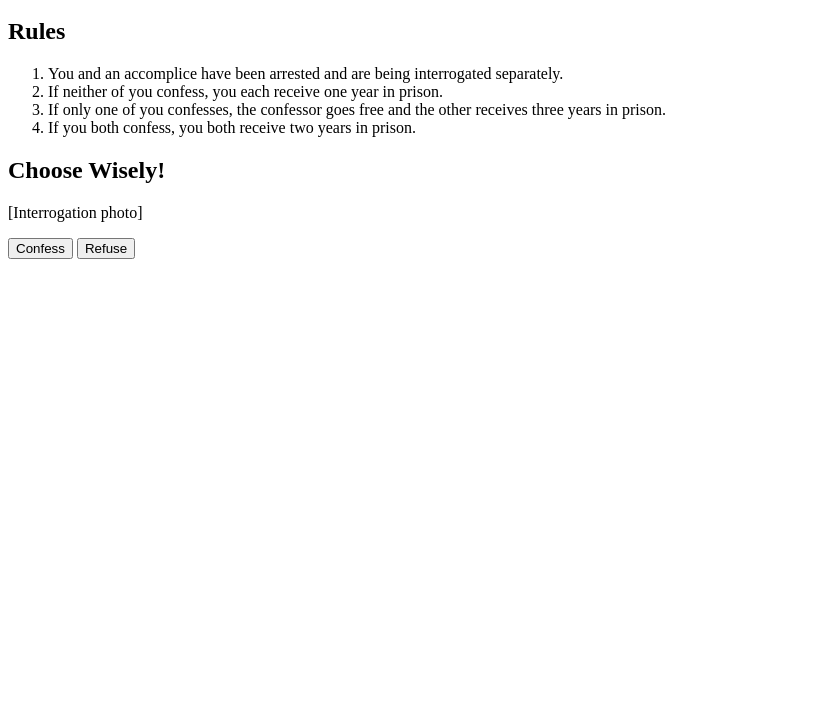
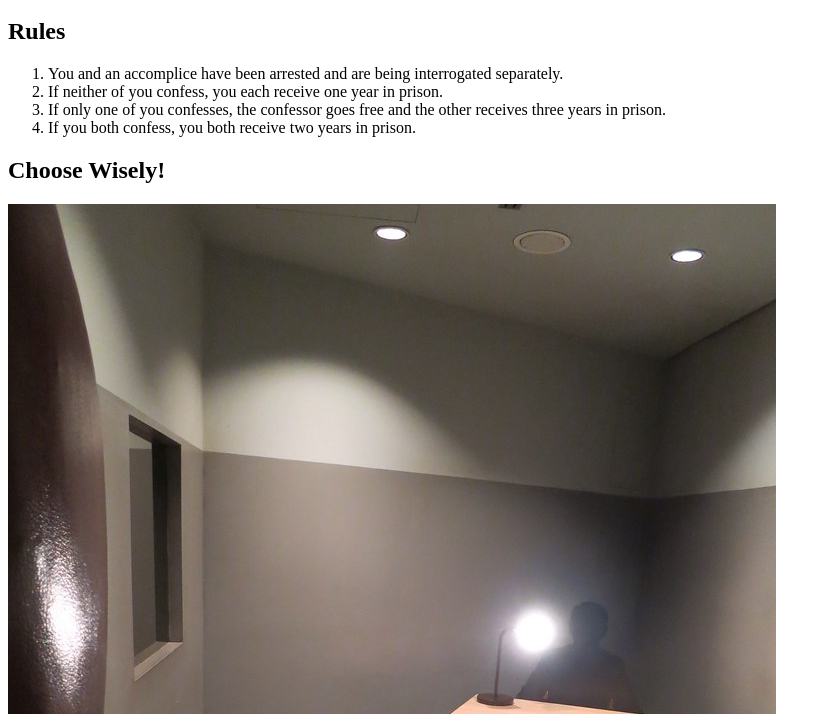
Before and after one commit to eccovill/prisoners-dilemma, a plain HTML site: page index.html in a window 1280 px wide. Shown: the part 86-800 px from the top of the page, without its empty margins (0-831 px from the left). Drawn offline with Linux system fonts and the light colour scheme.

Commit message:
Update index.html

```diff
--- a/index.html
+++ b/index.html
@@ -21,9 +21,7 @@
       <h2>
         Choose Wisely!
       </h2>
-      <p>
-      [Interrogation photo]
-      </p>
+      <img src="interrogation.jpg">
 
       <button type="button" onclick="Javascript:confess()">
         Confess
```
